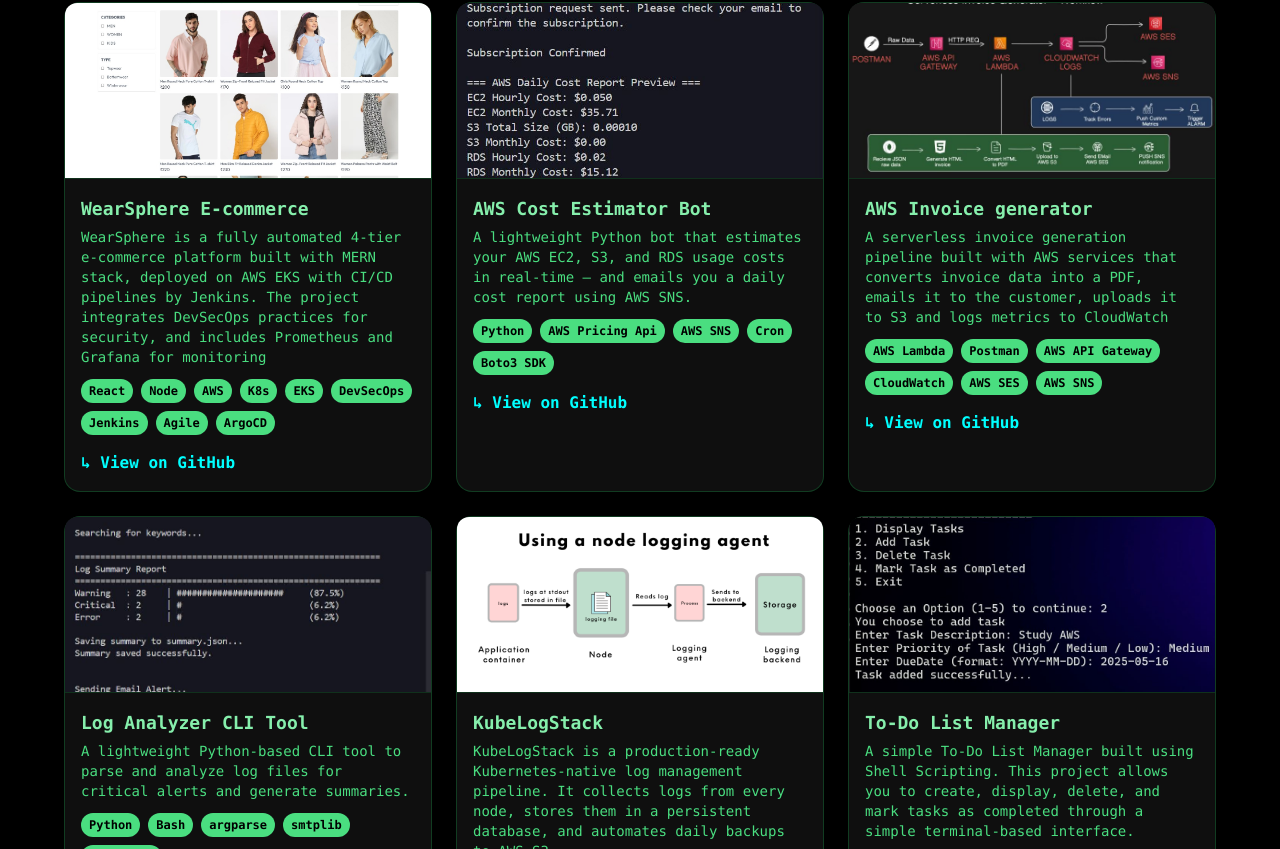
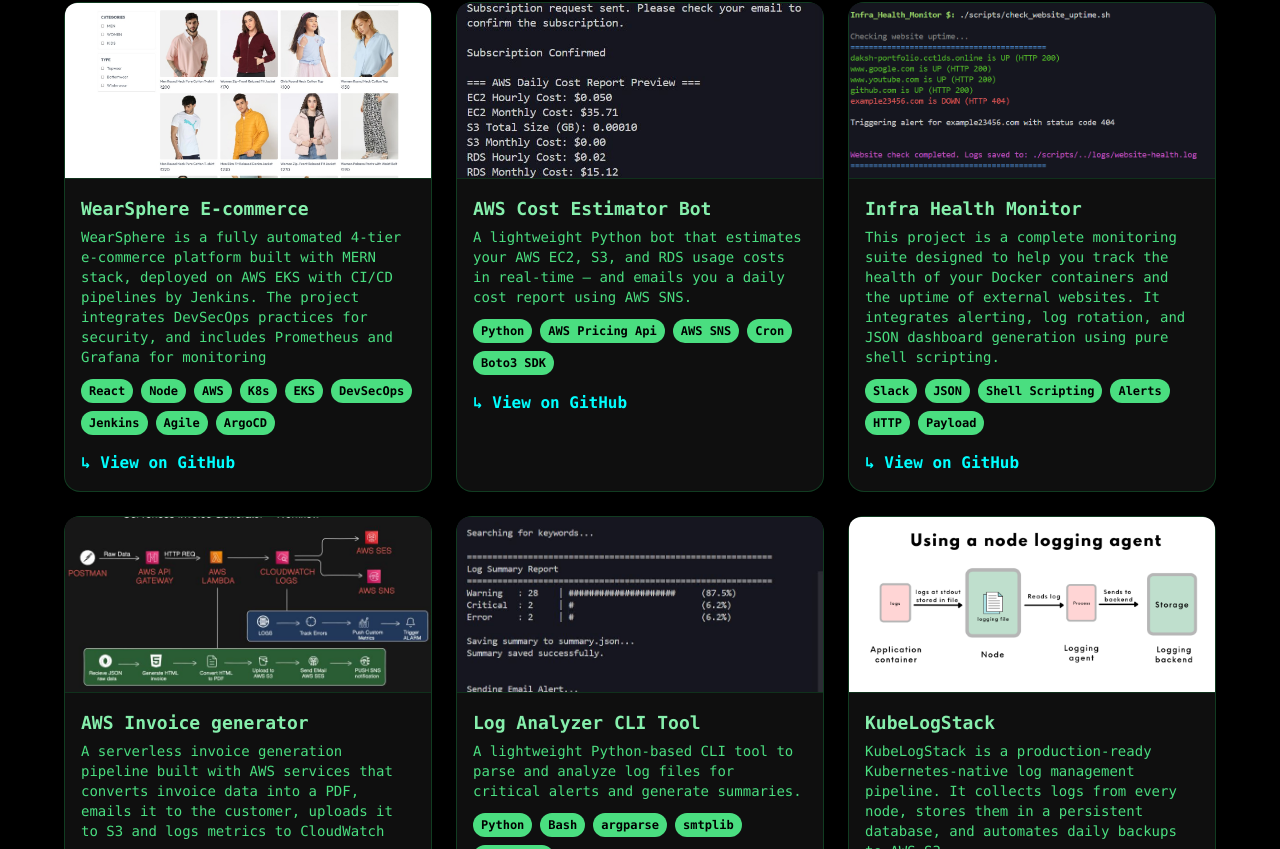
Before and after one commit to dakshsawhneyy/Daksh-Portfolio, a React (Vite) app in the folder Frontend/: page /projects in a window 1280 px wide. Shown: the part 771-1620 px from the top of the page. Built offline with nearby package versions, Linux system fonts and the light colour scheme; no server answers.

Commit message:
Added Infra Monitor Project

```diff
--- a/Frontend/src/data/projects.js
+++ b/Frontend/src/data/projects.js
@@ -12,6 +12,7 @@
 import aws_card_game from "../assets/aws_card_game.png"
 import picture_processing1 from "../assets/picture_processing1.png"
 import kubelogstack from "../assets/kubelogstack.png"
+import infra from "../assets/infra.png"
 
 const projects = [
     {
@@ -34,7 +35,7 @@
     },
     {
         title: "Picture Processing Pipeline",
-        category: ["System Design"],
+        category: ["System Design", "DevOps"],
         description: "A fast Image Processing Pipeline built using Redis, BullMQ, Node.js, and Sharp. It supports asynchronous image resizing, job status tracking, and is architected for horizontal scalability.",
         tags: ["Redis", "BullMQ", "Messaging Queue", "System Design", "Automation", "NodeJS", "Sharp"],
         github: "https://github.com/dakshsawhneyy/YT_Video_Downloader_Pipeline.git",
@@ -57,6 +58,15 @@
         tags: ["Python", "AWS Pricing Api", "AWS SNS", "Cron", "Boto3 SDK"],
         github: "https://github.com/dakshsawhneyy/Cost-Estimator-Bot-Py.git",
         image: cost_bot,
+        live: "#",
+    },
+    {
+        title: "Infra Health Monitor",
+        category: ["DevOps"],
+        description: "This project is a complete monitoring suite designed to help you track the health of your Docker containers and the uptime of external websites. It integrates alerting, log rotation, and JSON dashboard generation using pure shell scripting.",
+        tags: ["Slack", "JSON", "Shell Scripting", "Alerts", "HTTP", "Payload"],
+        github: "https://github.com/dakshsawhneyy/Infra-Health-Monitor-sh.git",
+        image: infra,
         live: "#",
     },
     {
```
Also changed, not shown: Frontend/src/assets/infra.png (added).
